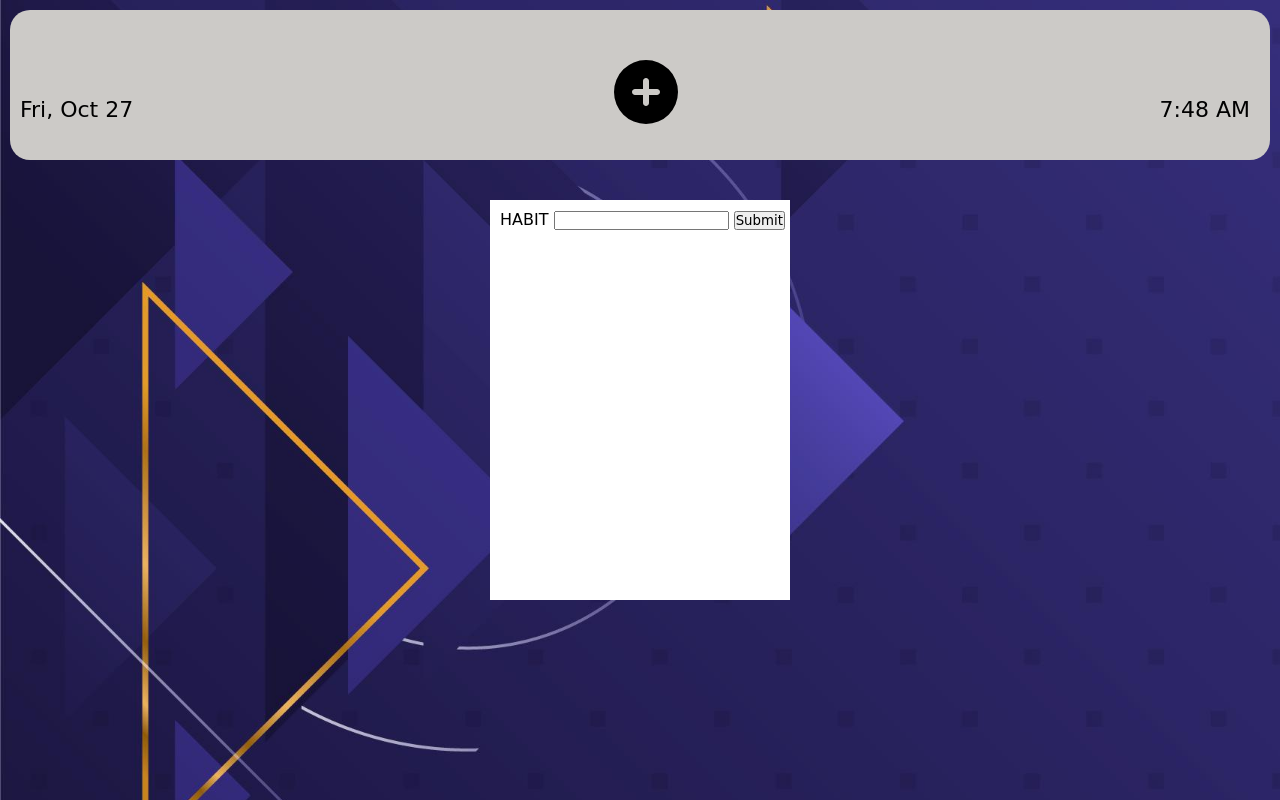
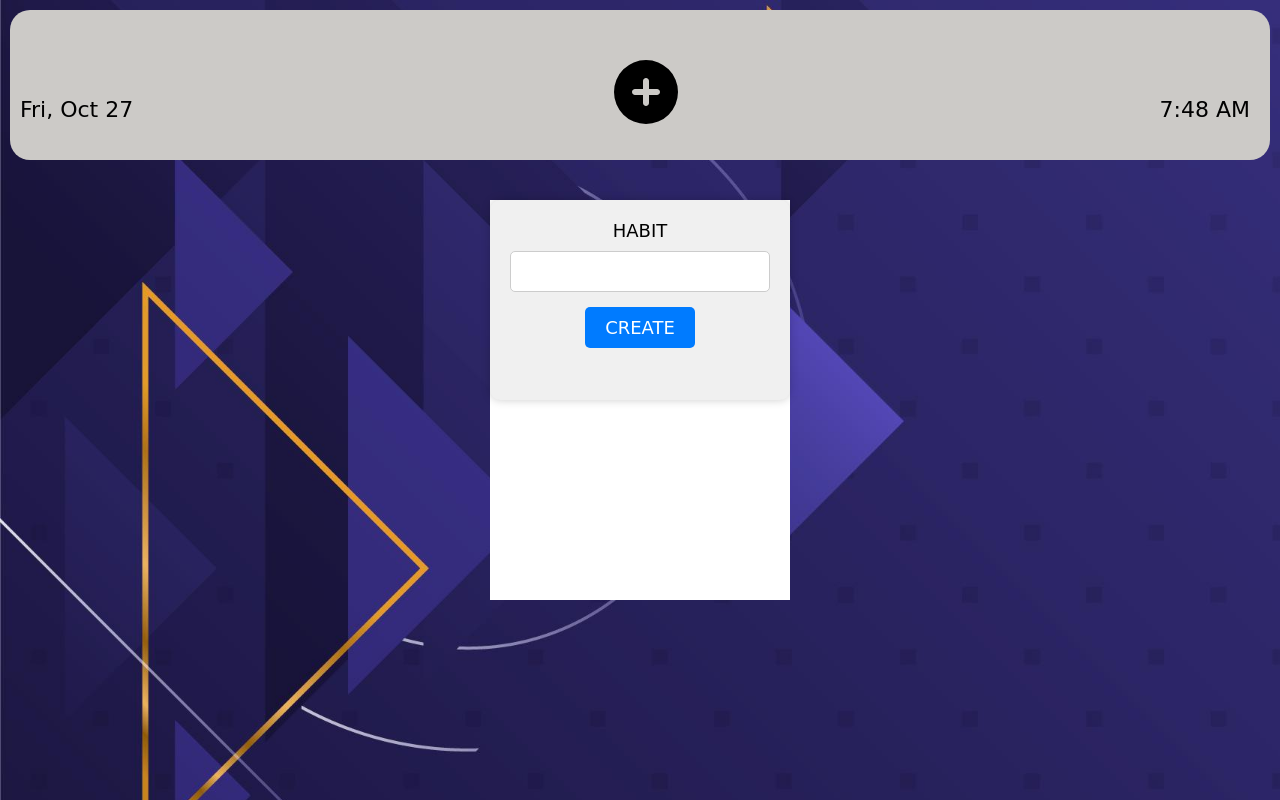
Before and after one commit to RealityDenied/Habit-Tracker-Website, a plain HTML site: page index.html in a window 1280 px wide. Both pictures are taken after a click on the picture 646 px from the left and 92 px from the top of the page. Shown: the top 800 px of the page. Drawn offline with Linux system fonts and the light colour scheme.

Commit message:
Uppercase Input and Overlay removed when Submit

```diff
--- a/index.html
+++ b/index.html
@@ -42,11 +42,39 @@
 
         /* Styling for the content inside the overlay box */
         .formclass {
-            background: white;
-            margin-left: 10px;
-            margin-top:10px;
+    text-align: center;
+    padding: 20px;
+    background-color: #f0f0f0;
+    border-radius: 10px;
+    box-shadow: 0px 0px 10px rgba(0, 0, 0, 0.2);
+    height: 200px;
+    }
 
-        }
+.formclass label {
+    font-size: 18px;
+    display: block;
+    margin-bottom: 10px;
+}
+
+.formclass input[type="text"] {
+    width: 100%;
+    padding: 10px;
+    margin-bottom: 15px;
+    border: 1px solid #ccc;
+    border-radius: 5px;
+    font-size: 16px;
+}
+
+.formclass input[type="submit"] {
+    background-color: #007BFF;
+    color: white;
+    padding: 10px 20px;
+    font-size: 18px;
+    border: none;
+    border-radius: 5px;
+    cursor: pointer;
+}
+
         .overlay-content {
             position: absolute;
             top: 50%;
@@ -149,7 +177,7 @@
             <form class="formclass" id="habit-form">
                 <label for="habit">HABIT</label>
                 <input type="text" name="habit" id="habit" required>
-                <input type="submit" value="Submit">
+                <input type="submit" value="CREATE">
             </form>
         </div>
         <div class="wide-box" id="wide-box">
@@ -234,8 +262,24 @@
             //  new div below the overlay div
             const widebox = document.querySelector('#wide-box');
             widebox.parentNode.insertBefore(newFlexBox, widebox.nextSibling);
+
+            const habitInput = document.getElementById("habit");
+            //const habitText= habitInput.value;
+            habitInput.value="";
+
+            //overlay removed
+            var overlay = document.getElementById("overlay");
+             overlay.style.display = (overlay.style.display === "block") ? "none" : "block";
+
+
         });
 
+        const habitInput = document.getElementById("habit");
+
+        habitInput.addEventListener("input", function () {
+            // Transform the entered text to uppercase
+            this.value = this.value.toUpperCase();
+        });
 
 
 
```
